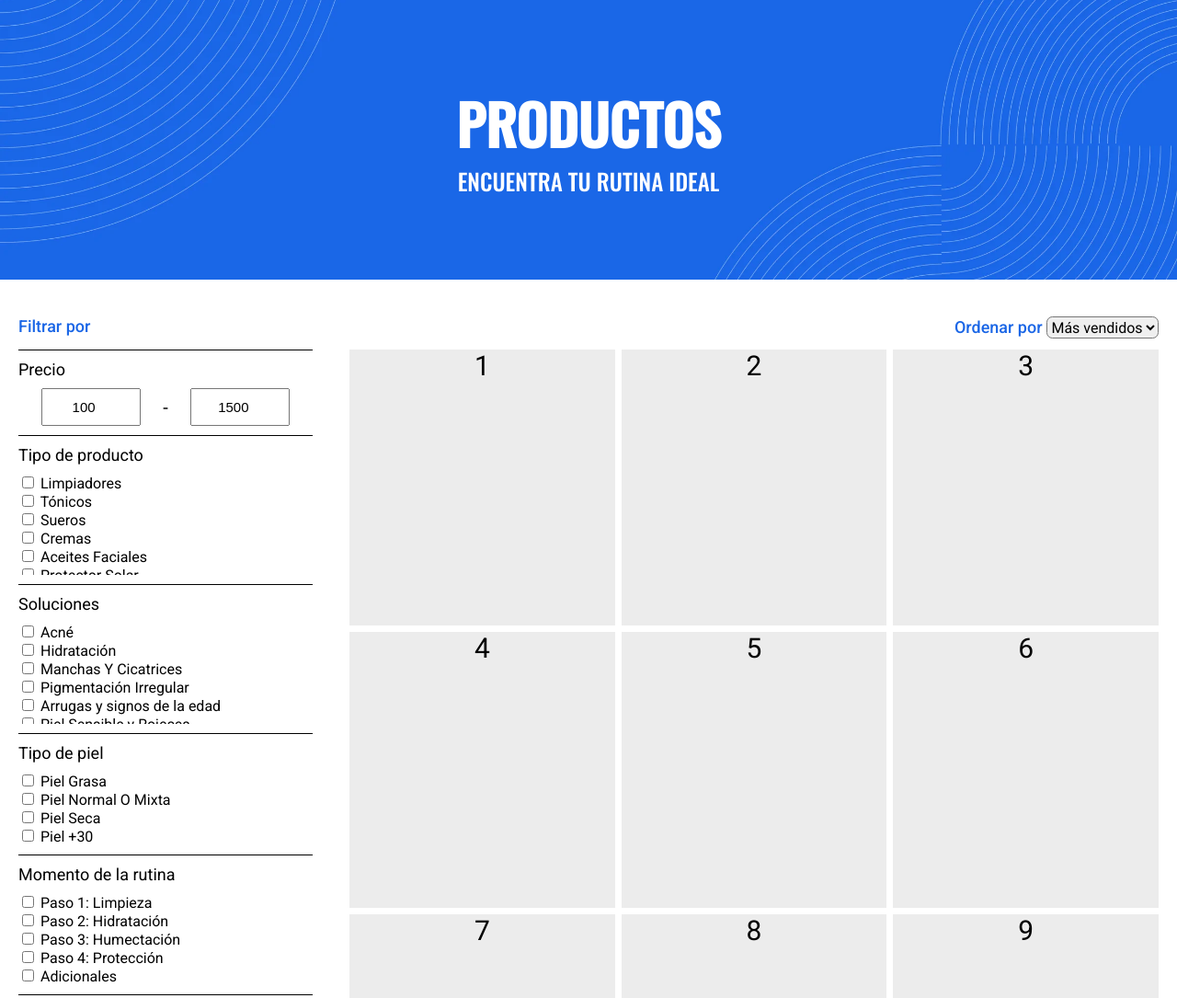
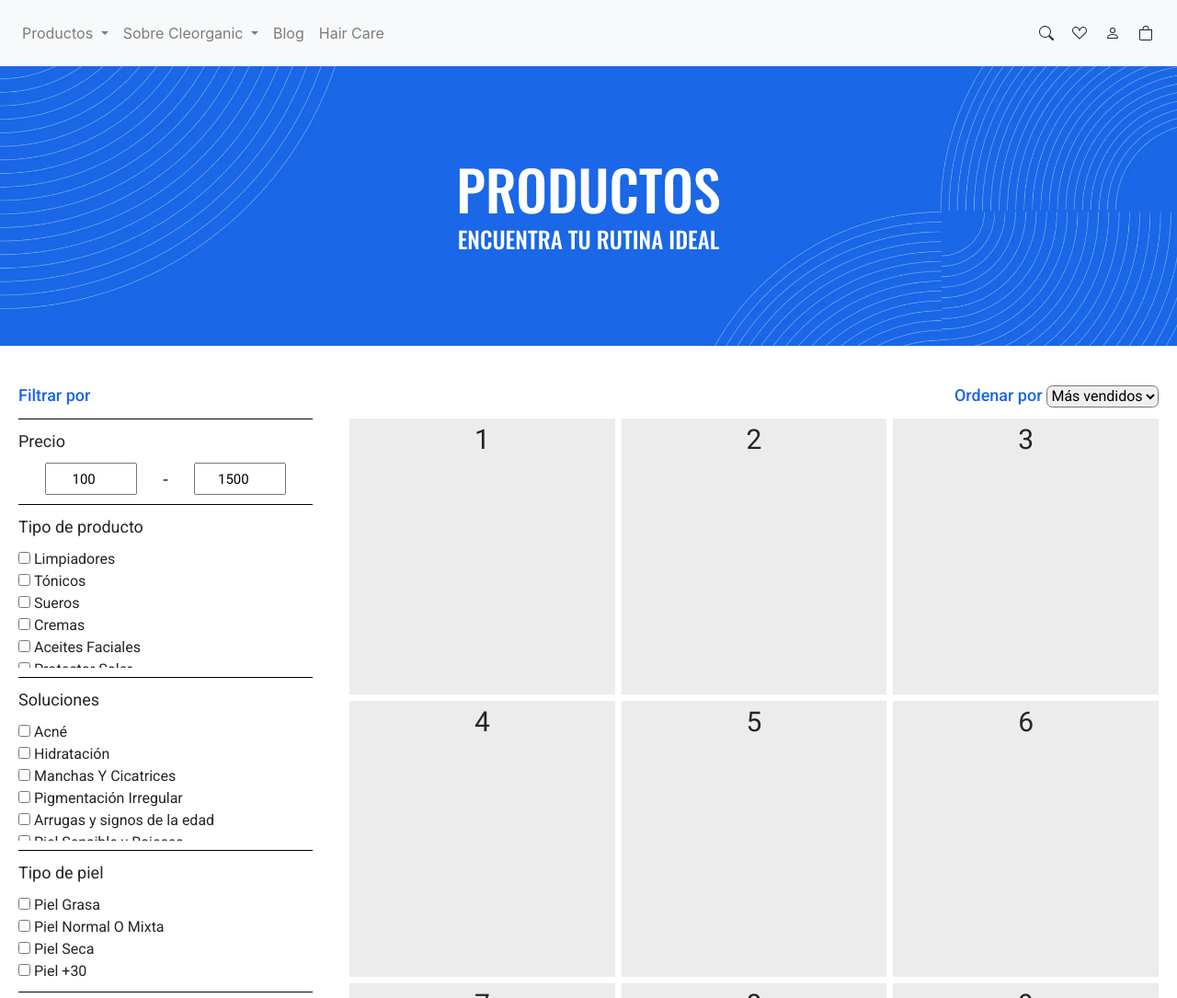
Before and after one commit to pablove2001/Final-Project-Web1-Front-end, a plain HTML site: page pages/productos.html in a window 1280 px wide. Shown: the top 1085 px of the page at 92% size. Drawn offline with nearby package versions, Linux system fonts and the light colour scheme.

Commit message:
*/productos y css/global/main.css add navbar

```diff
--- a/css/global/main.css
+++ b/css/global/main.css
@@ -8,3 +8,24 @@ body {
 }
 
 /* Navbar */
+.navbar {
+  position: fixed;
+  top: 0px;
+  z-index: 10;
+  width: 100%;
+  height: 72px;
+}
+
+nav svg {
+  margin: 0 10px;
+}
+
+.navbar a {
+  color: black;
+}
+
+#espacio-nav {
+  width: 100%;
+  height: 72px;
+  background-color: white;
+}
--- a/css/productos/main.css
+++ b/css/productos/main.css
@@ -82,8 +82,12 @@ section .filtrador {
 .filtrador > div > div {
   margin-top: 10px;
   font-size: 16px;
-  max-height: 110px;
+  max-height: 130px;
   overflow-y: auto;
+}
+
+.filtrador label {
+  margin: 0;
 }
 
 /* Scrollbar */
--- a/pages/productos.html
+++ b/pages/productos.html
@@ -5,9 +5,6 @@
     <meta http-equiv="X-UA-Compatible" content="IE=edge" />
     <meta name="viewport" content="width=device-width, initial-scale=1.0" />
     <title>Document</title>
-    <link rel="stylesheet" href="/css/global/main.css" />
-    <link rel="stylesheet" href="/css/global/navbar.css" />
-    <link rel="stylesheet" href="/css/productos/main.css" />
 
     <link rel="preconnect" href="https://fonts.googleapis.com" />
     <link rel="preconnect" href="https://fonts.gstatic.com" crossorigin />
@@ -15,9 +12,116 @@
       href="https://fonts.googleapis.com/css2?family=Oswald:wght@500&family=Roboto:wght@400;500&display=swap"
       rel="stylesheet"
     />
+    <link
+      rel="stylesheet"
+      href="https://cdn.jsdelivr.net/npm/bootstrap@4.0.0/dist/css/bootstrap.min.css"
+      integrity="sha384-Gn5384xqQ1aoWXA+058RXPxPg6fy4IWvTNh0E263XmFcJlSAwiGgFAW/dAiS6JXm"
+      crossorigin="anonymous"
+    />
+
+    <link rel="stylesheet" href="/css/global/main.css" />
+    <link rel="stylesheet" href="/css/productos/main.css" />
   </head>
   <body>
-    <nav></nav>
+    <nav class="navbar navbar-expand-lg navbar-light bg-light">
+      <div class="collapse navbar-collapse" id="navbarSupportedContent">
+        <ul class="navbar-nav mr-auto">
+          <li class="nav-item dropdown">
+            <a
+              class="nav-link dropdown-toggle"
+              href="#"
+              id="navbarDropdown"
+              role="button"
+              data-toggle="dropdown"
+              aria-haspopup="true"
+              aria-expanded="false"
+            >
+              Productos
+            </a>
+            <div class="dropdown-menu" aria-labelledby="navbarDropdown">
+              <a class="dropdown-item" href="#">Opcion1</a>
+              <a class="dropdown-item" href="#">Opcion2</a>
+              <div class="dropdown-divider"></div>
+              <a class="dropdown-item" href="#">Opcion3</a>
+            </div>
+          </li>
+          <li class="nav-item dropdown">
+            <a
+              class="nav-link dropdown-toggle"
+              href="#"
+              id="navbarDropdown"
+              role="button"
+              data-toggle="dropdown"
+              aria-haspopup="true"
+              aria-expanded="false"
+            >
+              Sobre Cleorganic
+            </a>
+            <div class="dropdown-menu" aria-labelledby="navbarDropdown">
+              <a class="dropdown-item" href="#">Opcion1</a>
+              <a class="dropdown-item" href="#">Opcion2</a>
+            </div>
+          </li>
+          <li class="nav-item">
+            <a class="nav-link" href="#">Blog</a>
+          </li>
+          <li class="nav-item">
+            <a class="nav-link" href="#">Hair Care</a>
+          </li>
+        </ul>
+        <div class="form-inline my-2 my-lg-0">
+          <svg
+            xmlns="http://www.w3.org/2000/svg"
+            width="16"
+            height="16"
+            fill="currentColor"
+            class="bi bi-search"
+            viewBox="0 0 16 16"
+          >
+            <path
+              d="M11.742 10.344a6.5 6.5 0 1 0-1.397 1.398h-.001c.03.04.062.078.098.115l3.85 3.85a1 1 0 0 0 1.415-1.414l-3.85-3.85a1.007 1.007 0 0 0-.115-.1zM12 6.5a5.5 5.5 0 1 1-11 0 5.5 5.5 0 0 1 11 0z"
+            />
+          </svg>
+          <svg
+            xmlns="http://www.w3.org/2000/svg"
+            width="16"
+            height="16"
+            fill="currentColor"
+            class="bi bi-suit-heart"
+            viewBox="0 0 16 16"
+          >
+            <path
+              d="m8 6.236-.894-1.789c-.222-.443-.607-1.08-1.152-1.595C5.418 2.345 4.776 2 4 2 2.324 2 1 3.326 1 4.92c0 1.211.554 2.066 1.868 3.37.337.334.721.695 1.146 1.093C5.122 10.423 6.5 11.717 8 13.447c1.5-1.73 2.878-3.024 3.986-4.064.425-.398.81-.76 1.146-1.093C14.446 6.986 15 6.131 15 4.92 15 3.326 13.676 2 12 2c-.777 0-1.418.345-1.954.852-.545.515-.93 1.152-1.152 1.595L8 6.236zm.392 8.292a.513.513 0 0 1-.784 0c-1.601-1.902-3.05-3.262-4.243-4.381C1.3 8.208 0 6.989 0 4.92 0 2.755 1.79 1 4 1c1.6 0 2.719 1.05 3.404 2.008.26.365.458.716.596.992a7.55 7.55 0 0 1 .596-.992C9.281 2.049 10.4 1 12 1c2.21 0 4 1.755 4 3.92 0 2.069-1.3 3.288-3.365 5.227-1.193 1.12-2.642 2.48-4.243 4.38z"
+            />
+          </svg>
+          <svg
+            xmlns="http://www.w3.org/2000/svg"
+            width="16"
+            height="16"
+            fill="currentColor"
+            class="bi bi-person"
+            viewBox="0 0 16 16"
+          >
+            <path
+              d="M8 8a3 3 0 1 0 0-6 3 3 0 0 0 0 6zm2-3a2 2 0 1 1-4 0 2 2 0 0 1 4 0zm4 8c0 1-1 1-1 1H3s-1 0-1-1 1-4 6-4 6 3 6 4zm-1-.004c-.001-.246-.154-.986-.832-1.664C11.516 10.68 10.289 10 8 10c-2.29 0-3.516.68-4.168 1.332-.678.678-.83 1.418-.832 1.664h10z"
+            />
+          </svg>
+          <svg
+            xmlns="http://www.w3.org/2000/svg"
+            width="16"
+            height="16"
+            fill="currentColor"
+            class="bi bi-bag"
+            viewBox="0 0 16 16"
+          >
+            <path
+              d="M8 1a2.5 2.5 0 0 1 2.5 2.5V4h-5v-.5A2.5 2.5 0 0 1 8 1zm3.5 3v-.5a3.5 3.5 0 1 0-7 0V4H1v10a2 2 0 0 0 2 2h10a2 2 0 0 0 2-2V4h-3.5zM2 5h12v9a1 1 0 0 1-1 1H3a1 1 0 0 1-1-1V5z"
+            />
+          </svg>
+        </div>
+      </div>
+    </nav>
+    <div id="espacio-nav"></div>
     <header>
       <div>
         <h1>PRODUCTOS</h1>
@@ -330,5 +434,23 @@
       </div>
     </section>
     <footer></footer>
+
+    <!-- Optional JavaScript -->
+    <!-- jQuery first, then Popper.js, then Bootstrap JS -->
+    <script
+      src="https://code.jquery.com/jquery-3.2.1.slim.min.js"
+      integrity="sha384-KJ3o2DKtIkvYIK3UENzmM7KCkRr/rE9/Qpg6aAZGJwFDMVNA/GpGFF93hXpG5KkN"
+      crossorigin="anonymous"
+    ></script>
+    <script
+      src="https://cdn.jsdelivr.net/npm/popper.js@1.12.9/dist/umd/popper.min.js"
+      integrity="sha384-ApNbgh9B+Y1QKtv3Rn7W3mgPxhU9K/ScQsAP7hUibX39j7fakFPskvXusvfa0b4Q"
+      crossorigin="anonymous"
+    ></script>
+    <script
+      src="https://cdn.jsdelivr.net/npm/bootstrap@4.0.0/dist/js/bootstrap.min.js"
+      integrity="sha384-JZR6Spejh4U02d8jOt6vLEHfe/JQGiRRSQQxSfFWpi1MquVdAyjUar5+76PVCmYl"
+      crossorigin="anonymous"
+    ></script>
   </body>
 </html>
```
